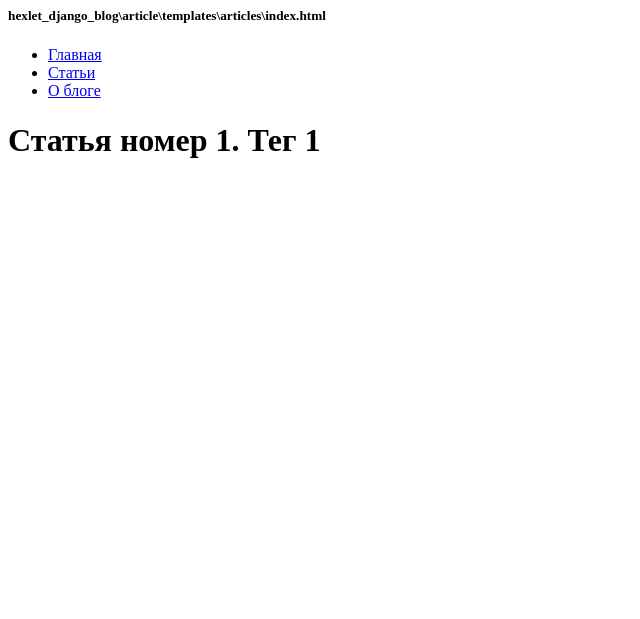
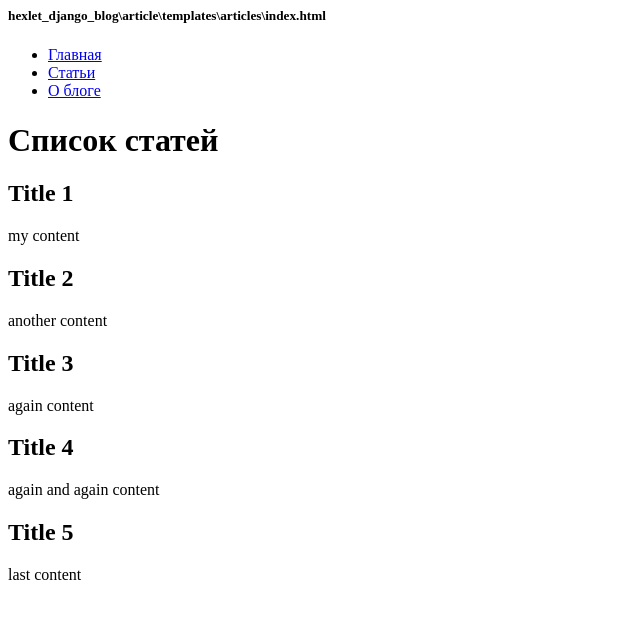
Before and after one commit to un-f0rgiven/hexlet-django-blog, a Django app: page /articles/1/1/ in a window 1280 px wide. Shown: the top 619 px of the page, without its empty margins (0-640 px from the left). Run offline with Django 5.2, Linux system fonts and the light colour scheme; data comes from the database, SQL or seed files in the repository.

Commit message:
update file

```diff
--- a/hexlet_django_blog/article/urls.py
+++ b/hexlet_django_blog/article/urls.py
@@ -1,5 +1,4 @@
 from django.urls import path
-from hexlet_django_blog import views
 from hexlet_django_blog.article.views import IndexView
 
 
--- a/hexlet_django_blog/article/views.py
+++ b/hexlet_django_blog/article/views.py
@@ -1,9 +1,10 @@
 from django.shortcuts import render
 from django.views import View
+from hexlet_django_blog.article.models import Article
 
 
 class IndexView(View):
-    def get(self, request, tags, article_id):
-        context = {'text': f'Статья номер {article_id}. Тег {tags}'}
+    def get(self, request, *args, **kwargs):
+        articles = Article.objects.all()[:15]
 
-        return render(request, 'articles/index.html', context=context)
+        return render(request, 'articles/index.html', context={'articles': articles,})
--- a/hexlet_django_blog/templates/articles/index.html
+++ b/hexlet_django_blog/templates/articles/index.html
@@ -3,6 +3,9 @@
 {% extends 'base.html' %}
 
 {% block content %}
-<title>Статья</title>
-<h1>{{ text }}</h1>
+    <h1>Список статей</h1>
+    {% for article in articles %}
+        <h2>{{ article.name }}</h2>
+        <div>{{ article.body|slice:':200' }}</div>
+    {% endfor %}
 {% endblock %}
```
